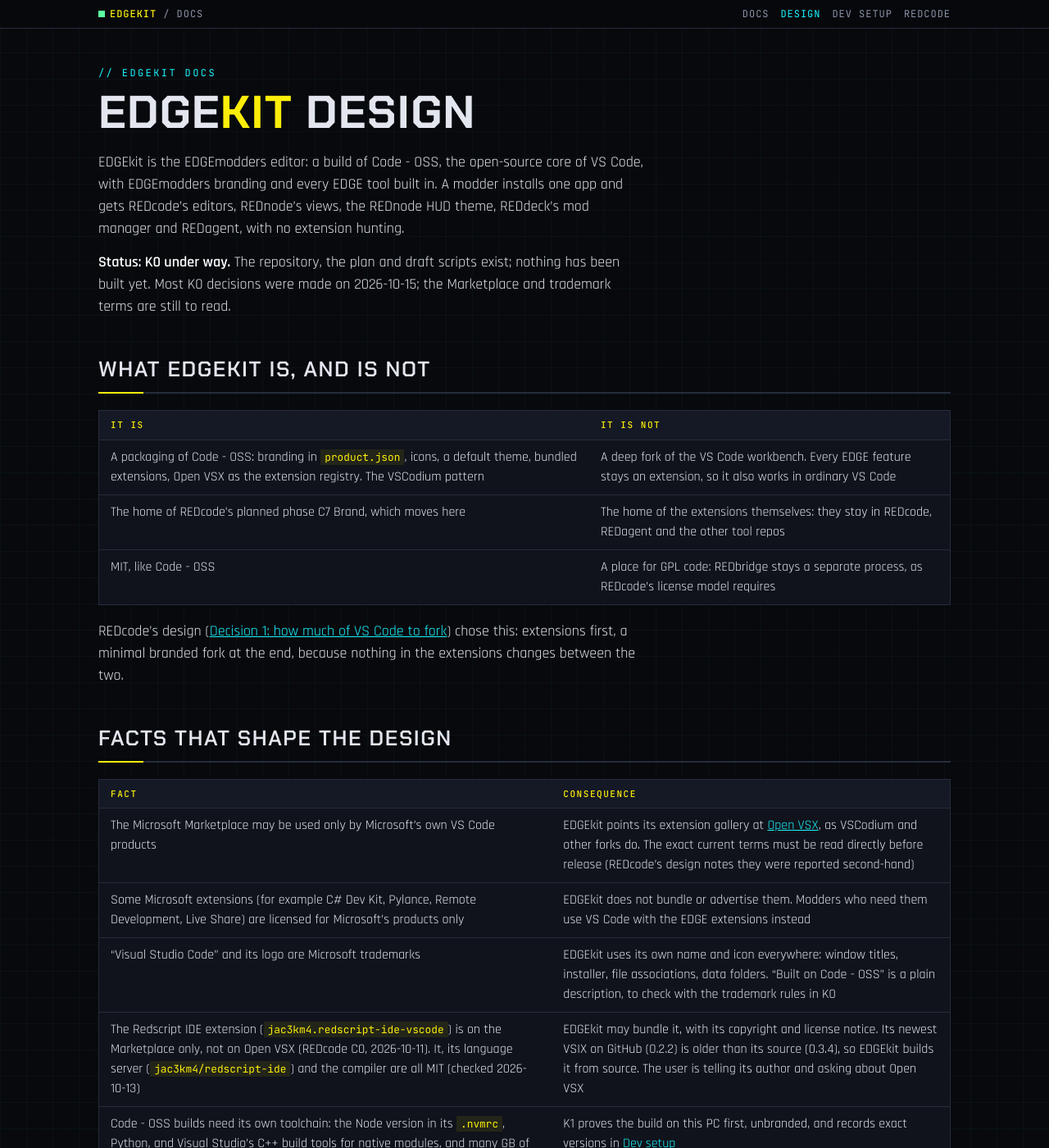
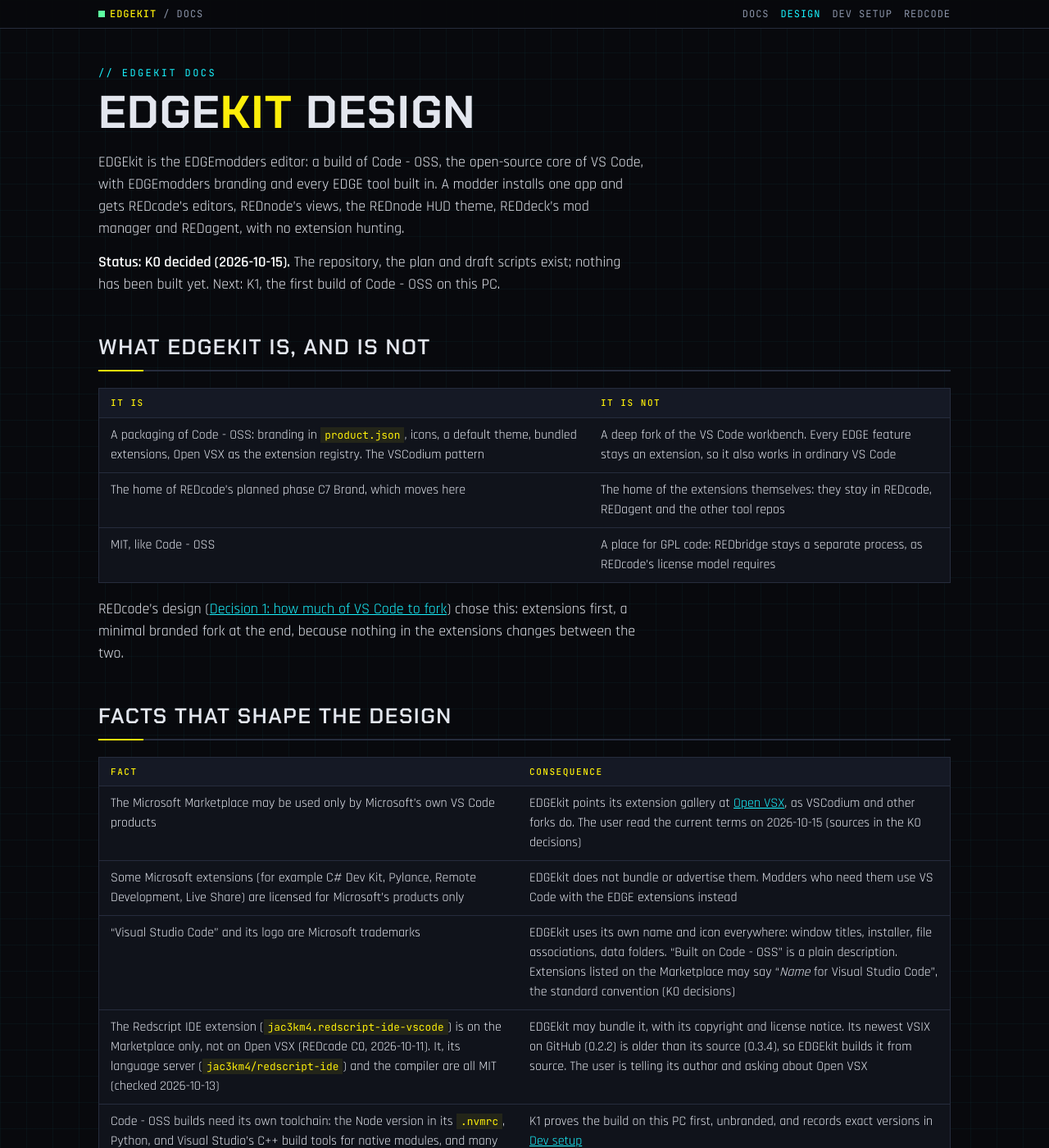
Before and after one commit to Edgemodders/EDGEkit, a Jekyll site: the page built from docs/design.md, in a window 1280 px wide and 1400 px high. Shown: the whole window at 82% size. Built offline with Jekyll 4.4.1, drawn with Linux system fonts in a browser that asks for light colours; our own code applies the rules of GitHub Pages for plain Markdown files; some of the changed text lies outside the part shown.

Commit message:
K0 done: trademark wording for Marketplace listings; next K1
Co-Authored-By: Claude Opus 5.5 <noreply@anthropic.com>

```diff
--- a/docs/design.md
+++ b/docs/design.md
@@ -2,7 +2,7 @@
 
 EDGEkit is the EDGEmodders editor: a build of Code - OSS, the open-source core of VS Code, with EDGEmodders branding and every EDGE tool built in. A modder installs one app and gets REDcode's editors, REDnode's views, the REDnode HUD theme, REDdeck's mod manager and REDagent, with no extension hunting.
 
-**Status: K0 under way.** The repository, the plan and draft scripts exist; nothing has been built yet. Most K0 decisions were made on 2026-10-15; the Marketplace and trademark terms are still to read.
+**Status: K0 decided (2026-10-15).** The repository, the plan and draft scripts exist; nothing has been built yet. Next: K1, the first build of Code - OSS on this PC.
 
 ## What EDGEkit is, and is not
 
@@ -18,9 +18,9 @@ REDcode's design ([Decision 1: how much of VS Code to fork](https://edgemodders.
 
 | Fact | Consequence |
 |---|---|
-| The Microsoft Marketplace may be used only by Microsoft's own VS Code products | EDGEkit points its extension gallery at [Open VSX](https://open-vsx.org/), as VSCodium and other forks do. The exact current terms must be read directly before release (REDcode's design notes they were reported second-hand) |
+| The Microsoft Marketplace may be used only by Microsoft's own VS Code products | EDGEkit points its extension gallery at [Open VSX](https://open-vsx.org/), as VSCodium and other forks do. The user read the current terms on 2026-10-15 (sources in the K0 decisions) |
 | Some Microsoft extensions (for example C# Dev Kit, Pylance, Remote Development, Live Share) are licensed for Microsoft's products only | EDGEkit does not bundle or advertise them. Modders who need them use VS Code with the EDGE extensions instead |
-| "Visual Studio Code" and its logo are Microsoft trademarks | EDGEkit uses its own name and icon everywhere: window titles, installer, file associations, data folders. "Built on Code - OSS" is a plain description, to check with the trademark rules in K0 |
+| "Visual Studio Code" and its logo are Microsoft trademarks | EDGEkit uses its own name and icon everywhere: window titles, installer, file associations, data folders. "Built on Code - OSS" is a plain description. Extensions listed on the Marketplace may say "*Name* for Visual Studio Code", the standard convention (K0 decisions) |
 | The Redscript IDE extension (`jac3km4.redscript-ide-vscode`) is on the Marketplace only, not on Open VSX (REDcode C0, 2026-10-11). It, its language server (`jac3km4/redscript-ide`) and the compiler are all MIT (checked 2026-10-13) | EDGEkit may bundle it, with its copyright and license notice. Its newest VSIX on GitHub (0.2.2) is older than its source (0.3.4), so EDGEkit builds it from source. The user is telling its author and asking about Open VSX |
 | Code - OSS builds need its own toolchain: the Node version in its `.nvmrc`, Python, and Visual Studio's C++ build tools for native modules, and many GB of disk | K1 proves the build on this PC first, unbranded, and records exact versions in [Dev setup](dev-setup.md) |
 | Code - OSS releases about weekly (1.136 to 1.142 in six weeks, checked 2026-10-15) | EDGEkit pins an upstream release tag in `upstream.json` and moves it on purpose every few releases, as VSCodium does, with a rebuild and a smoke test |
@@ -94,13 +94,13 @@ Answered with the user on 2026-10-15.
 | Code signing | **A certificate later.** Early releases are unsigned, and the download page says how to get past the SmartScreen warning |
 | AI in the editor | **Claude Code runs in EDGEkit, from Open VSX.** Checked 2026-10-15: `Anthropic/claude-code` 2.1.300 is on Open VSX with a win32-x64 build. Its license is Anthropic's own, so EDGEkit does not bundle it; modders install it from the Extensions view. REDagent stays the built-in assistant |
 | Updates | **Code - OSS's update service, pointed at EDGEkit's GitHub releases.** How it works is below |
+| Trademarks | **Read by the user on 2026-10-15.** Extension listings on the Marketplace, and docs about them, use "*Name* for Visual Studio Code", the standard convention: for example "EDGEkit for Visual Studio Code" for the extension pack. No Microsoft icons, logos or brand names that imply a connection to Microsoft or its endorsement. The EDGEkit app keeps its own name and icon everywhere. Sources: the [Marketplace Terms of Use](https://aka.ms/vsmarketplace-ToU) (PDF), [Microsoft's trademark guidelines](https://www.microsoft.com/en-us/legal/intellectualproperty/trademarks), the [VS Code brand guidelines](https://code.visualstudio.com/brand), upstream's [Differences between the repository and Visual Studio Code](https://github.com/microsoft/vscode/wiki/Differences-between-the-repository-and-Visual-Studio-Code), and the [Open VSX registry FAQ](https://www.eclipse.org/legal/open-vsx-registry-faq/) |
 | Upstream release | **1.140.0** (2026-09-30), in `upstream.json`. VSCodium's latest release (1.140.06880) is built on it, so its patches are a known-good reference while K1 gets the first build working |
 
-Still open in K0:
+Still open, to settle in K1:
 
 | Question | Notes |
 |---|---|
-| Marketplace and trademark terms | Read directly, not second-hand. Includes whether "Built on Code - OSS" is acceptable wording. Sources: the [Marketplace Terms of Use](https://aka.ms/vsmarketplace-ToU) (PDF), [Microsoft's trademark guidelines](https://www.microsoft.com/en-us/legal/intellectualproperty/trademarks), the [VS Code brand guidelines](https://code.visualstudio.com/brand), upstream's [Differences between the repository and Visual Studio Code](https://github.com/microsoft/vscode/wiki/Differences-between-the-repository-and-Visual-Studio-Code), and the [Open VSX registry FAQ](https://www.eclipse.org/legal/open-vsx-registry-faq/) |
 | User or system installer | Code - OSS can build both. The user installer needs no admin rights and is what VS Code offers first; it is the likely choice |
 
 ## The EDGEkit extension pack
```
Also changed, not shown: CLAUDE.md (+2 -2 lines), docs/index.md (+2 -2 lines).
